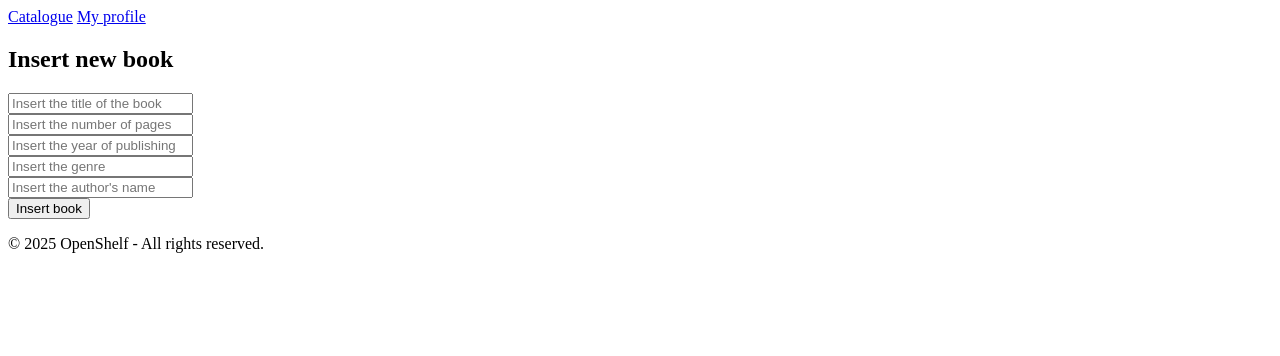
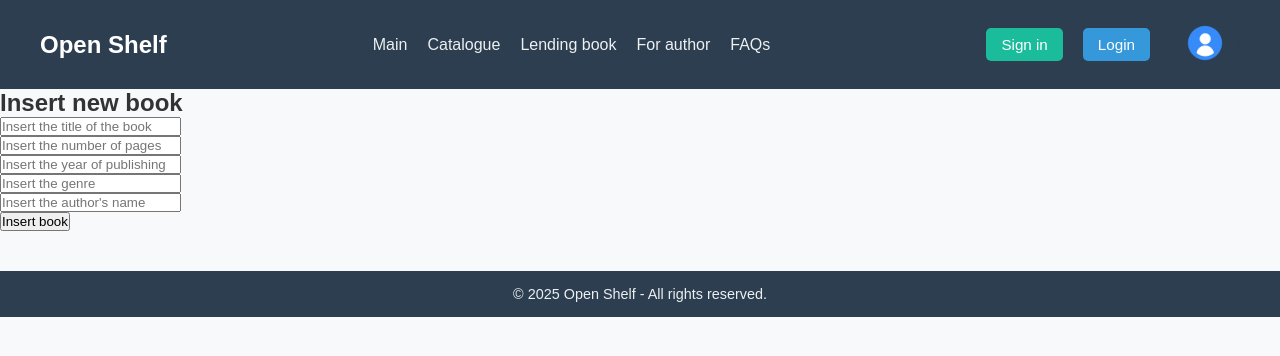
Before and after one commit to amand4morais/OpenShelf, a PHP site: page /catalogue/insert in a window 1280 px wide. Shown: the top 356 px of the page. Run offline with PHP 8.4, Linux system fonts and the light colour scheme.

Commit message:
header and footer added

```diff
--- /dev/null
+++ b/css/style.css
@@ -0,0 +1,168 @@
+* {
+  margin: 0;
+  padding: 0;
+  box-sizing: border-box;
+}
+
+body {
+  font-family: Arial, Helvetica, sans-serif;
+  background-color: #f8f9fa;
+  color: #333;
+}
+
+.navbar {
+  background-color: #2c3e50;
+  color: #fff;
+  display: flex;
+  justify-content: space-between;
+  align-items: center;
+  padding: 15px 40px;
+  position: sticky;
+  top: 0;
+  z-index: 1000;
+}
+
+.navbar > div {
+  display: flex;
+  gap: 10px;
+  justify-content: center;
+  align-items: center;
+}
+
+.logo {
+  font-size: 1.5rem;
+  font-weight: bold;
+}
+
+.navbar ul {
+  list-style: none;
+  display: flex;
+  gap: 20px;
+}
+
+.navbar ul li a {
+  text-decoration: none;
+  color: #ecf0f1;
+  font-size: 1rem;
+  transition: color 0.3s ease;
+}
+
+.navbar ul li a:hover {
+  color: #1abc9c;
+}
+
+.btn-signin,
+.btn-login {
+  margin-left: 10px;
+  padding: 8px 15px;
+  border: none;
+  border-radius: 5px;
+  cursor: pointer;
+  font-size: 0.95rem;
+  transition: background-color 0.3s ease;
+}
+
+.btn-profile {
+    margin-left: 10px;
+    padding: 8px 15px;
+    border: none;
+    border-radius: 500px;
+    cursor: pointer;
+    font-size: 0.95rem;
+    transition: background-color 0.3s ease;
+    background-color: #2c3e50;
+}
+
+.img-profile {
+    width: 40px;
+    height: auto;
+}
+
+.btn-profile:hover {
+    background-color: #374d63;
+}
+
+.btn-signin {
+  background-color: #1abc9c;
+  color: white;
+}
+
+.btn-signin:hover {
+  background-color: #16a085;
+}
+
+.btn-login {
+  background-color: #3498db;
+  color: white;
+}
+
+.btn-login:hover {
+  background-color: #2980b9;
+}
+
+footer {
+  background-color: #2c3e50;
+  color: #ecf0f1;
+  text-align: center;
+  padding: 15px 0;
+  font-size: 0.9rem;
+  margin-top: 40px;
+}
+
+
+
+.banner {
+  position: relative;
+  height: 400px;
+  display: flex;
+  align-items: center;
+  justify-content: flex-start;
+  color: white;
+  overflow: hidden;
+  background: url("assets/banner-book.jpg") no-repeat right center/cover; /* imagem do fundo */
+}
+
+/* camada translúcida para escurecer e dar contraste ao texto */
+.banner-overlay {
+  position: absolute;
+  top: 0;
+  left: 0;
+  width: 100%;
+  height: 100%;
+  background: linear-gradient(to right, rgba(44, 62, 80, 0.8), rgba(44, 62, 80, 0.3));
+  z-index: 1;
+}
+
+/* conteúdo do banner */
+.banner-content {
+  position: relative;
+  z-index: 2;
+  max-width: 600px;
+  padding: 40px;
+}
+
+.banner h1 {
+  font-size: 2.5rem;
+  margin-bottom: 20px;
+}
+
+.banner p {
+  font-size: 1.2rem;
+  line-height: 1.6;
+  margin-bottom: 30px;
+}
+
+.banner button {
+  padding: 10px 20px;
+  font-size: 1rem;
+  border: none;
+  border-radius: 5px;
+  background-color: #1abc9c;
+  color: white;
+  cursor: pointer;
+  transition: background-color 0.3s ease;
+}
+
+.banner button:hover {
+  background-color: #16a085;
+}
--- a/layout/footer.php
+++ b/layout/footer.php
@@ -1,5 +1,5 @@
 <footer>
-    <div class="container">
-        <p>© 2025 OpenShelf - All rights reserved.</p>
-    </div>
+    <p>&copy; 2025 Open Shelf - All rights reserved.</p>
 </footer>
+</body>
+</html>
--- a/layout/header.php
+++ b/layout/header.php
@@ -3,13 +3,24 @@
 <head>
     <meta charset="UTF-8">
     <meta name="viewport" content="width=device-width, initial-scale=1.0">
-    <title>OpenShelf: Your open library</title>
+    <title>Open Shelf - Your open library</title>
+    <link rel="stylesheet" href="css/style.css">
 </head>
-<header>
-    <div class="container">
-        <div id="main-menu">
-            <a href="/catalogue">Catalogue</a>
-            <a href="/my-profile">My profile</a>
-        </div>
-    </div>
-</header>
+<body>
+    <header>
+        <nav class="navbar">
+            <div class="logo">Open Shelf</div>
+            <ul>
+                <li class="nav-links"><a href="views/main-page.view.php">Main</a></li>
+                <li class="nav-links"><a href="views/catalogue.view.php">Catalogue</a></li>
+                <li class="nav-links"><a href="">Lending book</a></li>
+                <li class="nav-links"><a href="">For author</a></li>
+                <li class="nav-links"><a href="">FAQs</a></li>
+            </ul>
+            <div>
+                <button class="btn-signin">Sign in</button>
+                <button class="btn-login">Login</button>
+                <button class="btn-profile"><img class="img-profile" src="assets/profile.webp" alt="My profile"></button>
+            </div>
+        </nav>
+    </header>
```
Also changed, not shown: views/main-page.view.php (+12 -7 lines), assets/profile.webp (added).
